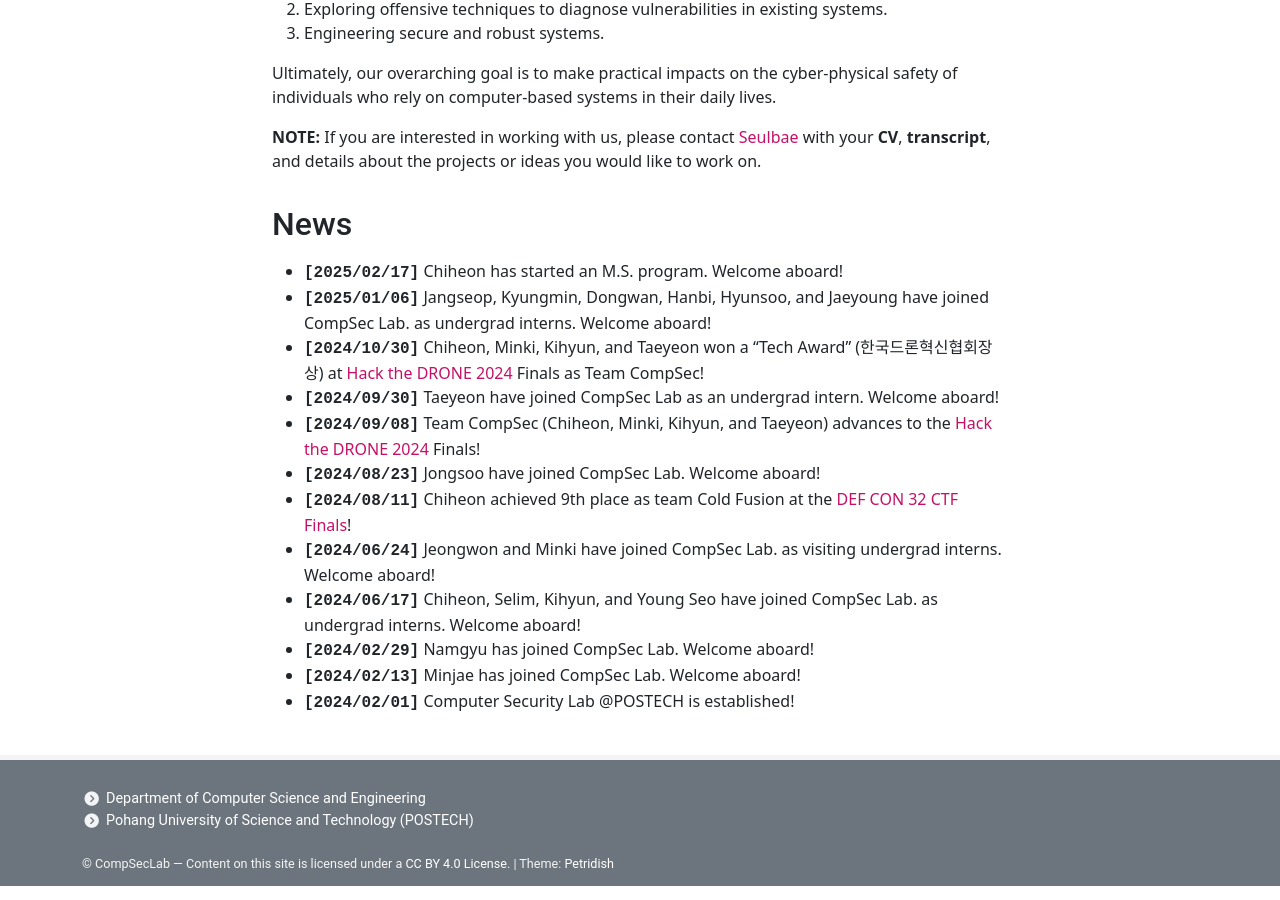
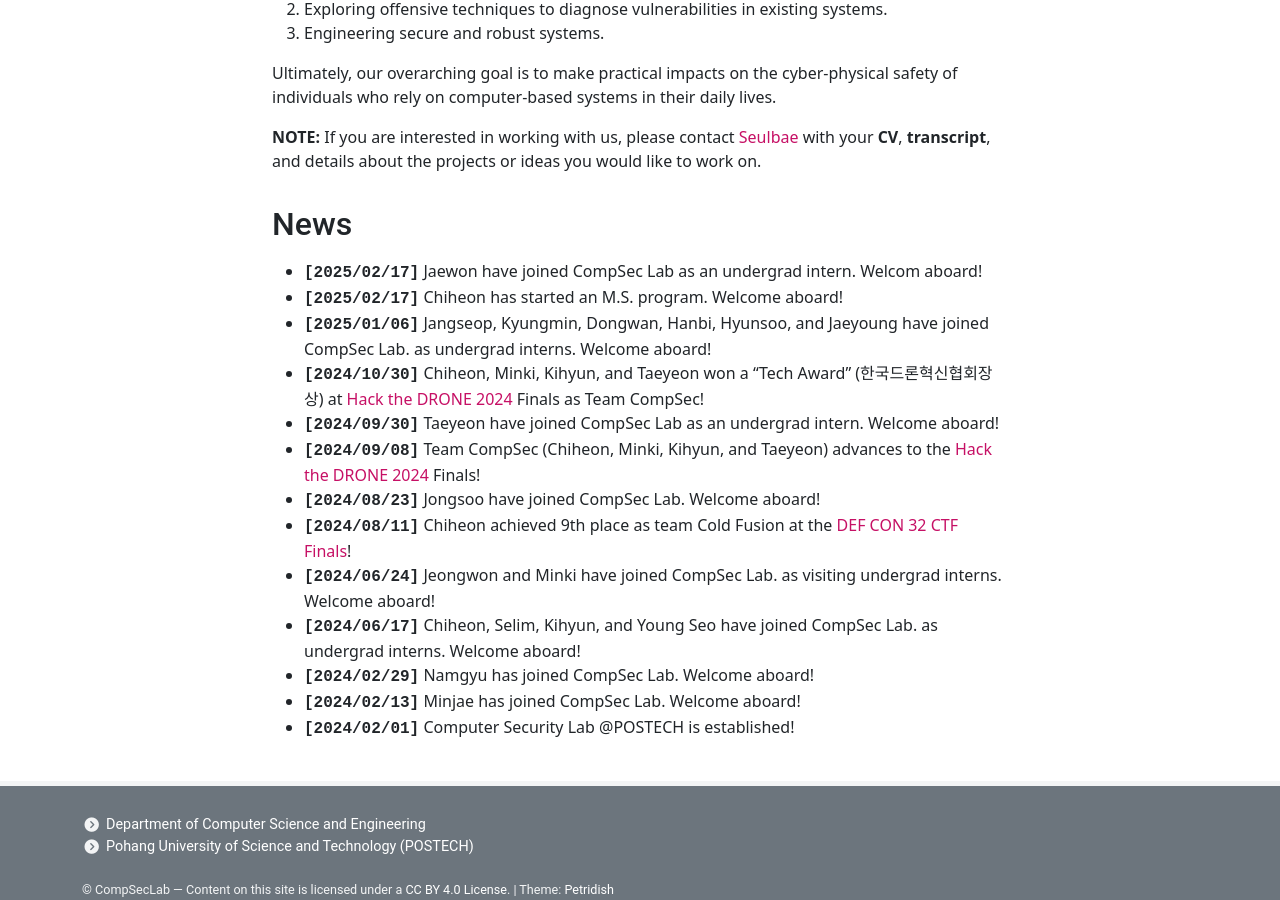
Before and after one commit to postech-compsec/postech-compsec.github.io, a Jekyll site: the page built from pages/home.md, in a window 1280 px wide and 900 px high, scrolled down 999 px. Built offline with Jekyll 4.4.1, drawn with Linux system fonts in a browser that asks for light colours; nearby versions of some CDN libraries.

Commit message:
add jaewon

```diff
--- a/_data/people.yml
+++ b/_data/people.yml
@@ -96,6 +96,12 @@
   image: assets/people/jangseop.jpg
   site: #
 
+- name: Jaewon Yu
+  role: Undergrad intern
+  since: Spring 2025
+  image: assets/people/jaewon.jpg
+  site: https://github.com/jae1u/
+
 Alumni:
 - name: Namgyu Park
   role: Samsung SDS
--- a/pages/home.md
+++ b/pages/home.md
@@ -42,6 +42,7 @@
 
 ## News
 
+- **<tt>[2025/02/17]</tt>** Jaewon have joined CompSec Lab as an undergrad intern. Welcom aboard!
 - **<tt>[2025/02/17]</tt>** Chiheon has started an M.S. program. Welcome aboard!
 - **<tt>[2025/01/06]</tt>** Jangseop, Kyungmin, Dongwan, Hanbi, Hyunsoo, and Jaeyoung have joined CompSec Lab. as undergrad interns. Welcome aboard!
 - **<tt>[2024/10/30]</tt>** Chiheon, Minki, Kihyun, and Taeyeon won a "Tech Award"
```
Also changed, not shown: assets/people/jaewon.jpg (added).
